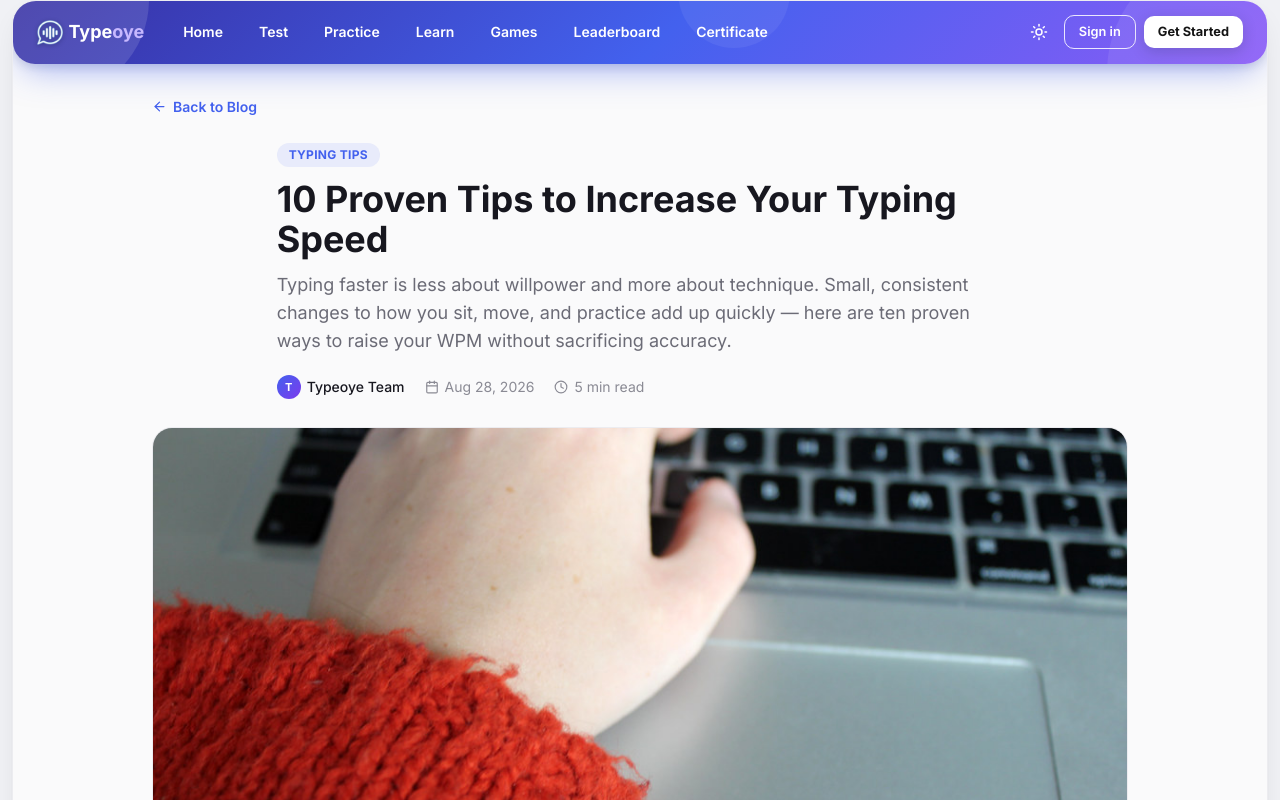
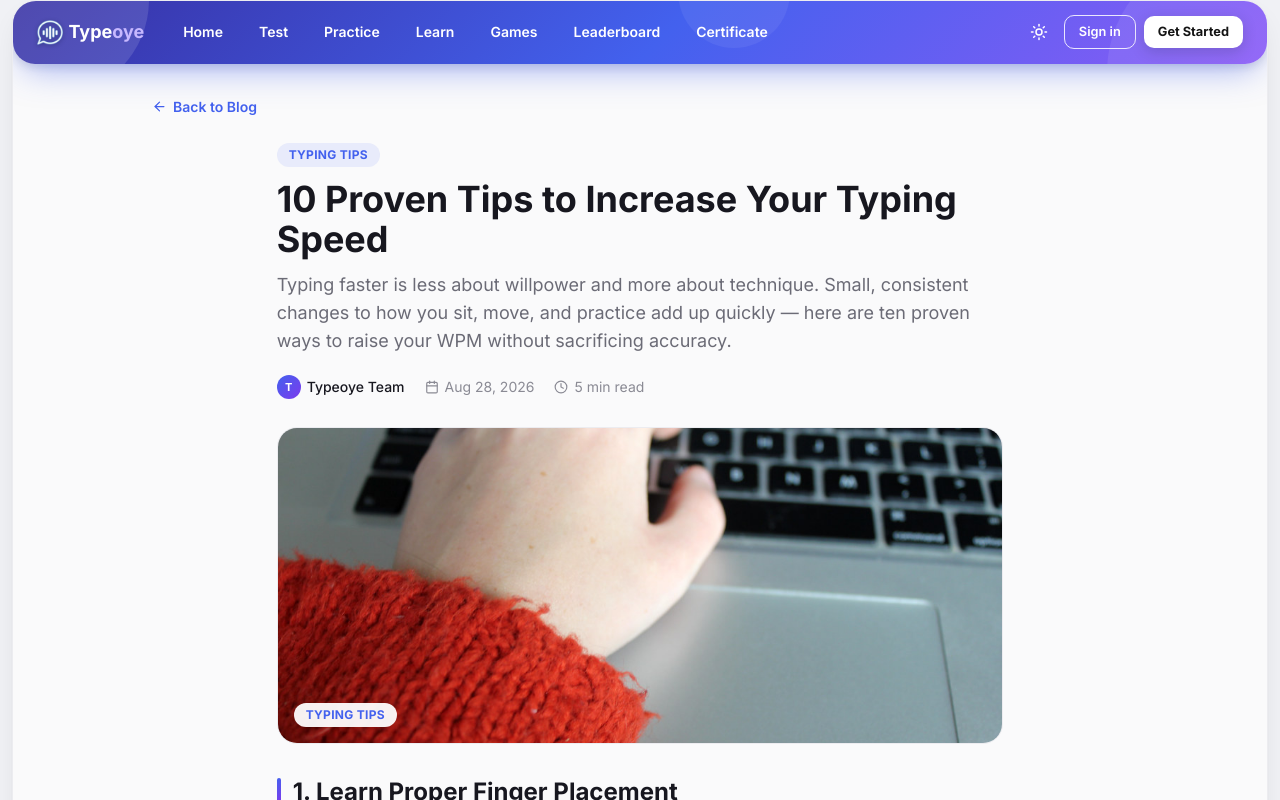
Before and after one commit to Shebi907/Typeoye, a React (Vite) app in the folder client/: page /blog/typing-speed-tips in a window 1280 px wide. Shown: the top 800 px of the page. Built offline with nearby package versions, Linux system fonts and the light colour scheme; no server answers.

Commit message:
Blog Images Fixed

```diff
--- a/client/src/components/blog/BlogDetail.tsx
+++ b/client/src/components/blog/BlogDetail.tsx
@@ -59,7 +59,7 @@ export function BlogDetail({ post, related }: BlogDetailProps) {
 
       {/* Featured image */}
       <div
-        className="relative mt-7 w-full overflow-hidden rounded-[1.25rem] border"
+        className="readable-text relative mt-7 w-full overflow-hidden rounded-[1.25rem] border"
         style={{ borderColor: 'var(--color-border)', aspectRatio: '16 / 7' }}
       >
         <img
```
